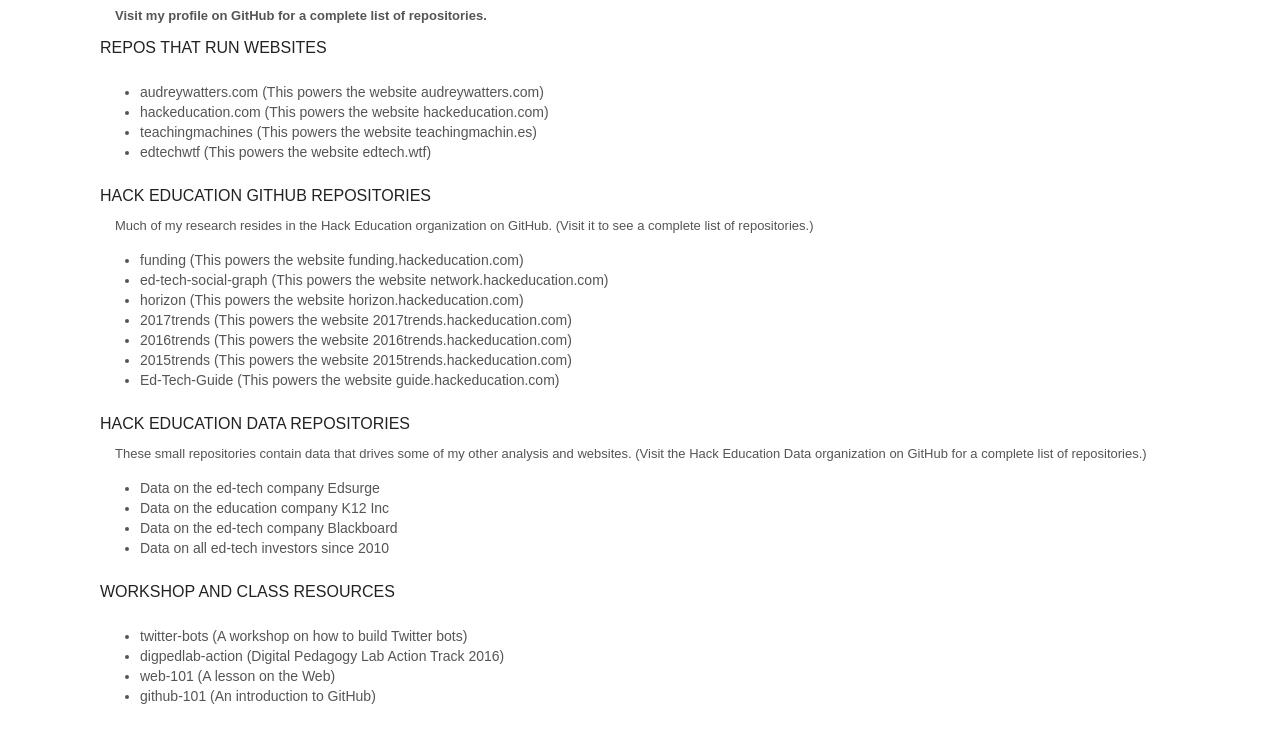
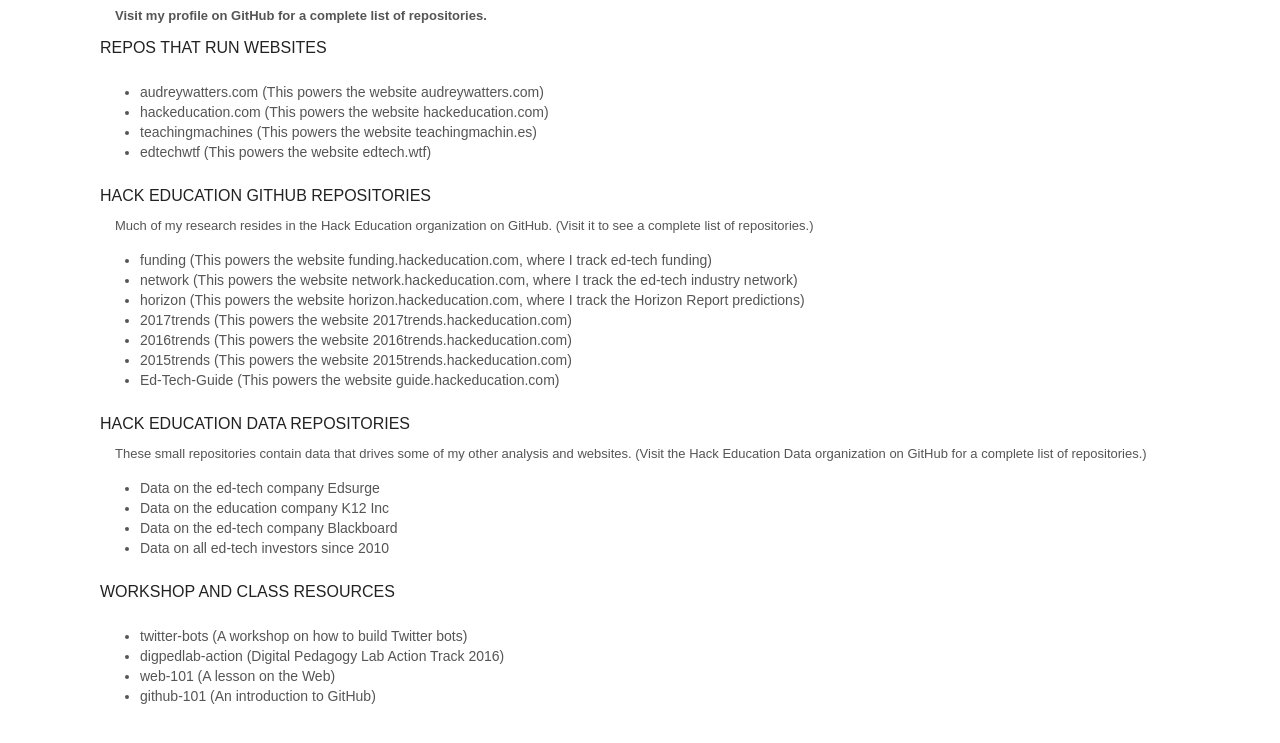
Before and after one commit to audreywatters/audreywatters, a plain HTML site: page index.html in a window 1280 px wide. Shown: the part 53-796 px from the top of the page. Drawn offline with Linux system fonts and the light colour scheme.

Commit message:
Update index.html

```diff
--- a/index.html
+++ b/index.html
@@ -73,9 +73,9 @@
 <p>Much of my research resides in the <a href="https://github.com/HackEducation">Hack Education organization</a> on GitHub. (Visit it to see a complete list of repositories.)</p>
 
 <ul>
-<li><a href="https://github.com/HackEducation/funding">funding</a> (This powers the website <a href="http://funding.hackeducation.com">funding.hackeducation.com</a>)</li>
-<li><a href="https://github.com/HackEducation/ed-tech-social-graph">ed-tech-social-graph</a> (This powers the website <a href="http://network.hackeducation.com">network.hackeducation.com</a>)</li>
-<li><a href="https://github.com/HackEducation/horizon">horizon</a> (This powers the website <a href="http://horizon.hackeducation.com">horizon.hackeducation.com</a>)</li>
+<li><a href="https://github.com/HackEducation/funding">funding</a> (This powers the website <a href="http://funding.hackeducation.com">funding.hackeducation.com</a>, where I track ed-tech funding)</li>
+<li><a href="https://github.com/HackEducation/network">network</a> (This powers the website <a href="http://network.hackeducation.com">network.hackeducation.com</a>, where I track the ed-tech industry network)</li>
+<li><a href="https://github.com/HackEducation/horizon">horizon</a> (This powers the website <a href="http://horizon.hackeducation.com">horizon.hackeducation.com</a>, where I track the Horizon Report predictions)</li>
 <li><a href="https://github.com/HackEducation/2017trends">2017trends</a> (This powers the website <a href="http://2017trends.hackeducation.com">2017trends.hackeducation.com</a>)</li>
 <li><a href="https://github.com/HackEducation/2016trends">2016trends</a> (This powers the website <a href="http://2016trends.hackeducation.com">2016trends.hackeducation.com</a>)</li>
 <li><a href="https://github.com/HackEducation/2015trends">2015trends</a> (This powers the website <a href="http://2015trends.hackeducation.com">2015trends.hackeducation.com</a>)</li>
```
